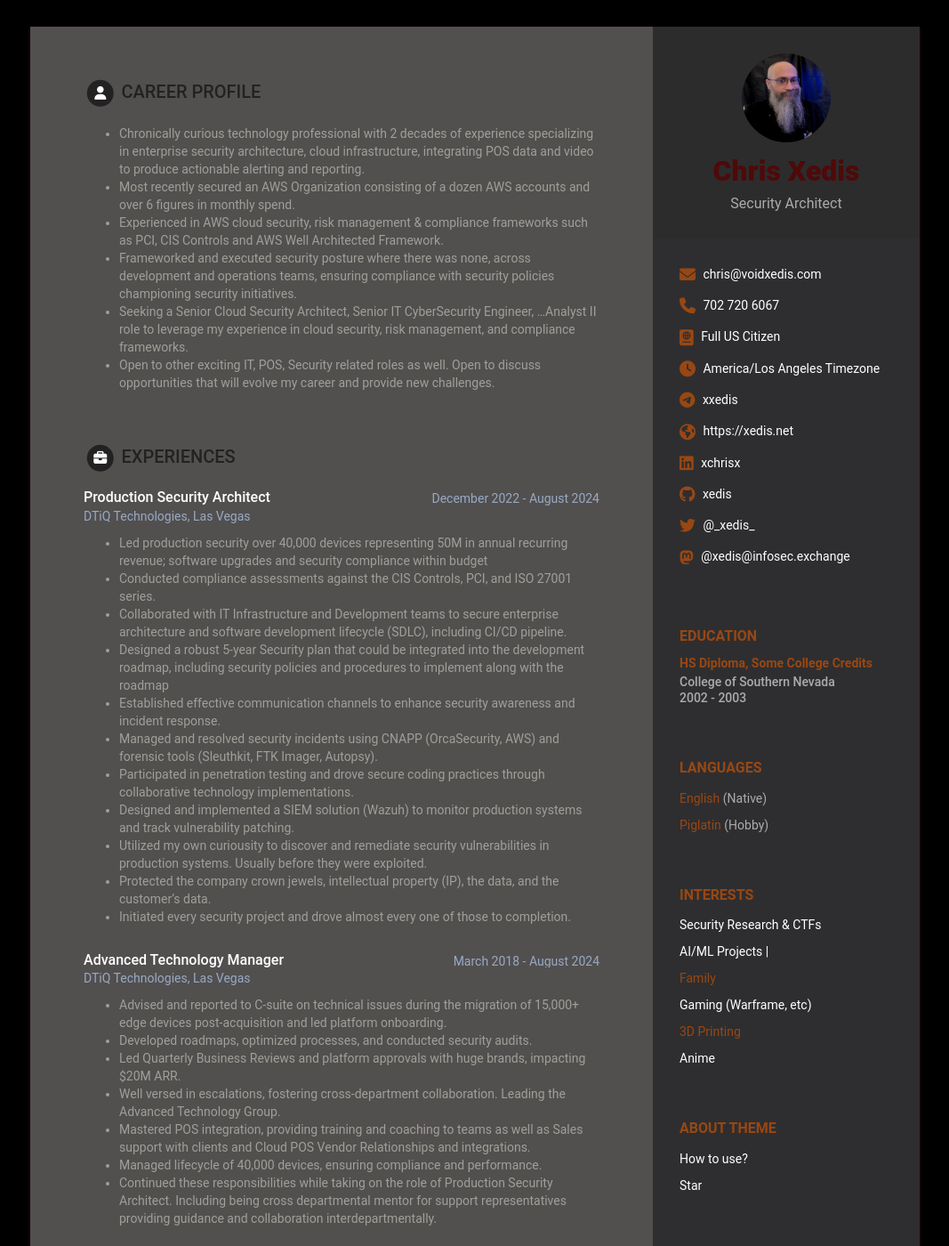
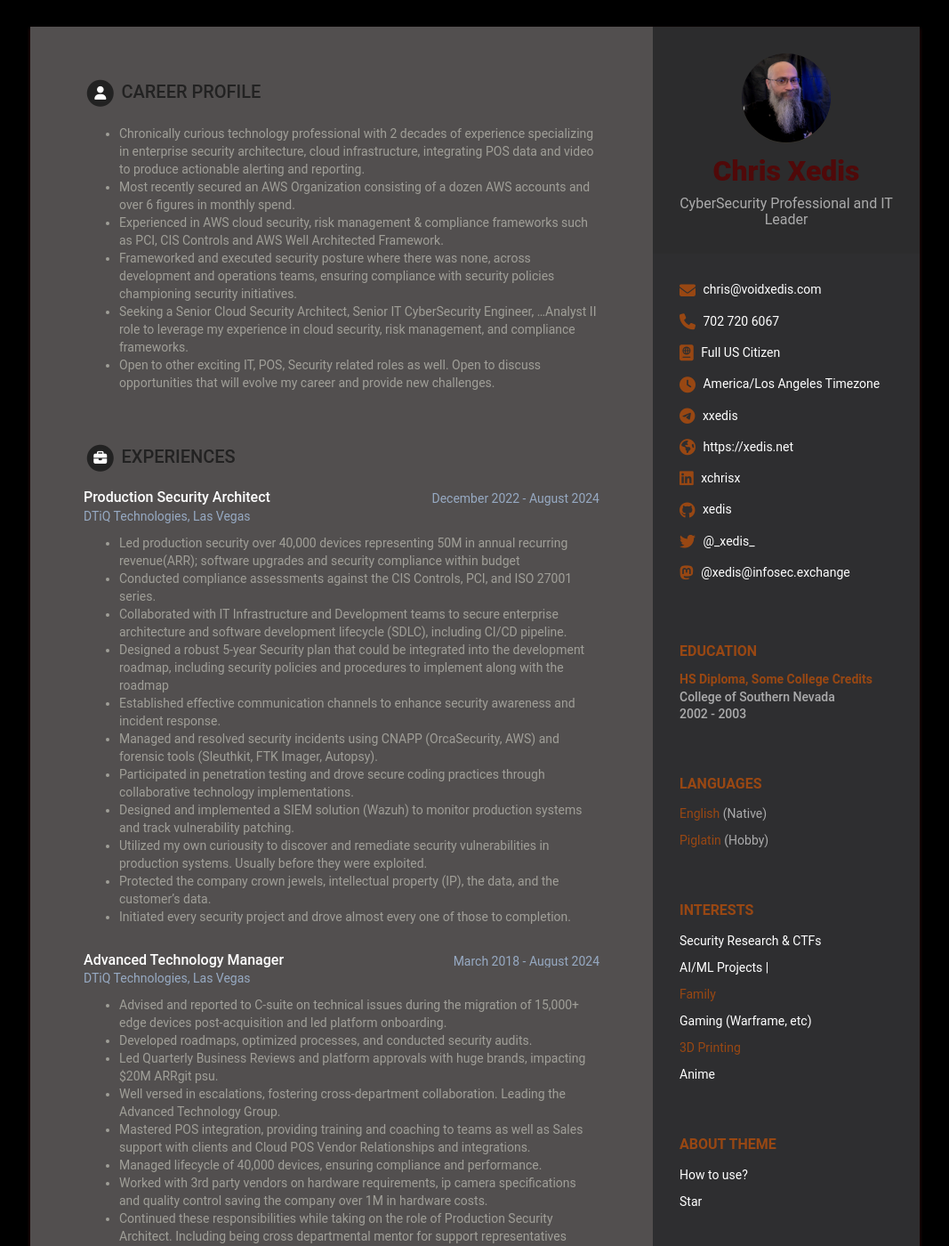
Before and after one commit to xedis/online-cv, a Jekyll site: the page built from index.html, in a window 1280 px wide and 1400 px high. Shown: the whole window at 89% size, without its empty margins (106-1173 px from the left). Built offline with Jekyll 4.4.1, drawn with Linux system fonts in a browser that asks for light colours.

Commit message:
update tagline

```diff
--- a/_data/data.yml
+++ b/_data/data.yml
@@ -9,7 +9,7 @@ sidebar:
 
     # Profile information
     name: Chris Xedis
-    tagline: Security Architect
+    tagline: CyberSecurity Professional and IT Leader
     avatar: profile.png  #place a 100x100 picture inside /assets/images/ folder and provide the name of the file below
 
     # Sidebar links
@@ -82,7 +82,7 @@ experiences:
         time: December 2022 - August 2024
         company: DTiQ Technologies, Las Vegas
         details: |
-          - Led production security over 40,000 devices representing 50M in annual recurring revenue; software upgrades and security compliance within budget
+          - Led production security over 40,000 devices representing 50M in annual recurring revenue(ARR); software upgrades and security compliance within budget
           - Conducted compliance assessments against the CIS Controls, PCI, and ISO 27001 series.
           - Collaborated with IT Infrastructure and Development teams to secure enterprise architecture and software development lifecycle (SDLC), including CI/CD pipeline.
           - Designed a robust 5-year Security plan that could be integrated into the development roadmap, including security policies and procedures to implement along with the roadmap
@@ -99,10 +99,11 @@ experiences:
         details: |
           - Advised and reported to C-suite on technical issues during the migration of 15,000+ edge devices post-acquisition and led platform onboarding.
           - Developed roadmaps, optimized processes, and conducted security audits.
-          - Led Quarterly Business Reviews and platform approvals with huge brands, impacting $20M ARR.
+          - Led Quarterly Business Reviews and platform approvals with huge brands, impacting $20M ARRgit psu.
           - Well versed in escalations, fostering cross-department collaboration. Leading the Advanced Technology Group.
           - Mastered POS integration, providing training and coaching to teams as well as Sales support with clients and Cloud POS Vendor Relationships and integrations.
           - Managed lifecycle of 40,000 devices, ensuring compliance and performance.
+          - Worked with 3rd party vendors on hardware requirements, ip camera specifications and quality control saving the company over 1M in hardware costs.
           - Continued these responsibilities while taking on the role of Production Security Architect. Including being cross departmental mentor for support representatives providing guidance and collaboration interdepartmentally.
       - role: Systems Analyst
         time: March 2017 - March 2018
```
